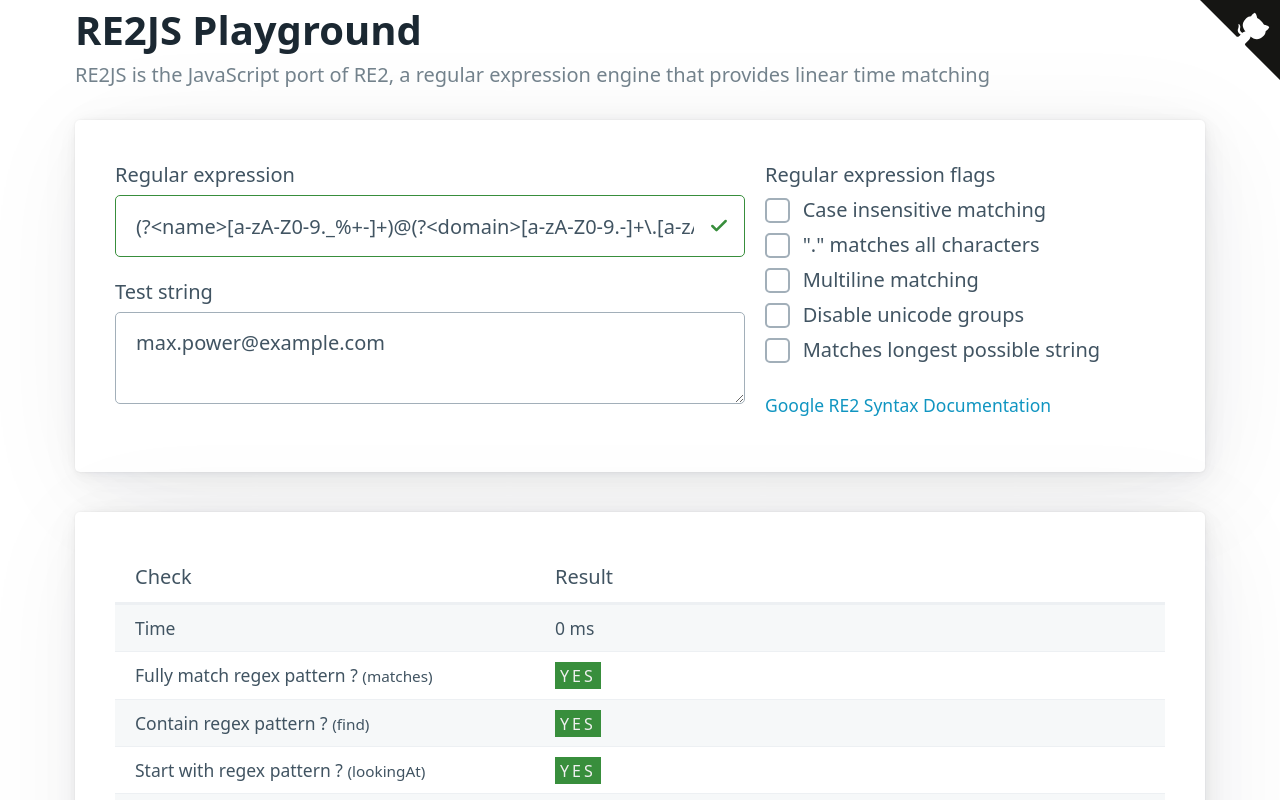
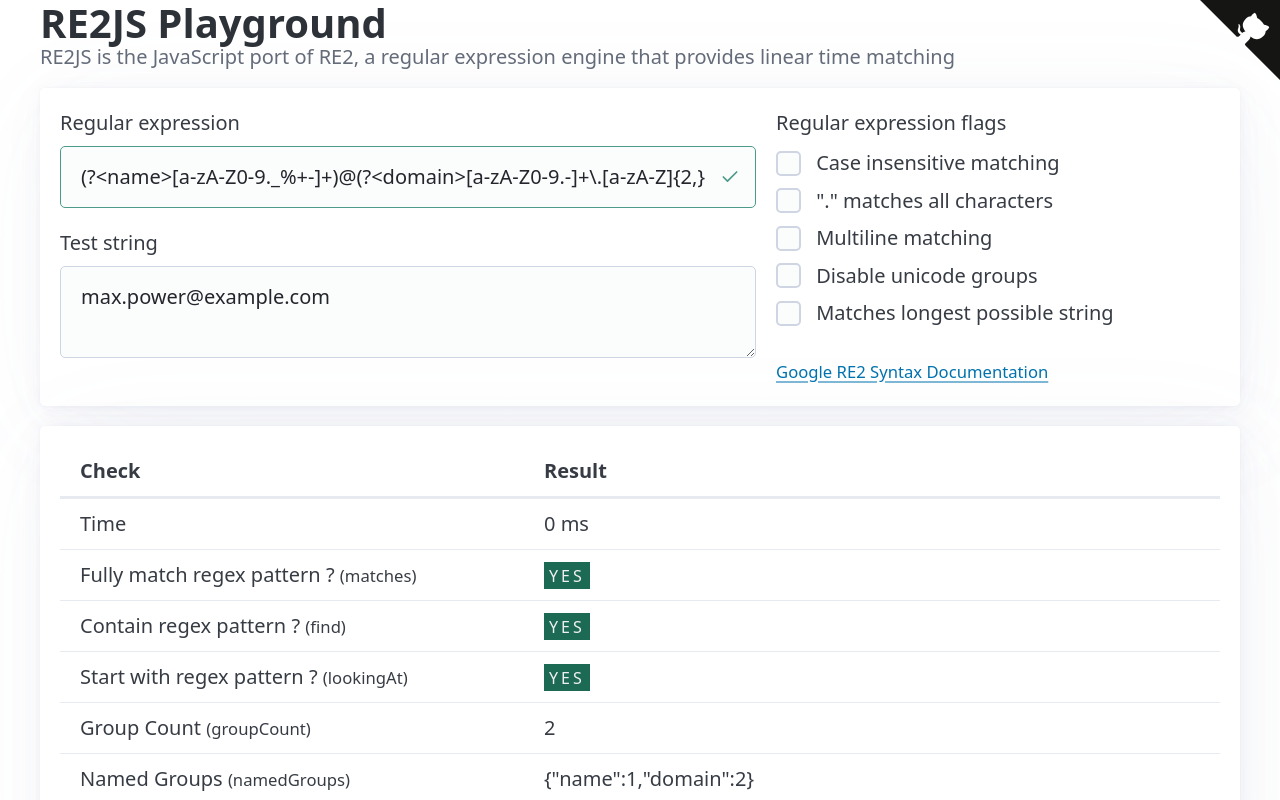
Before and after one commit to le0pard/re2js, a SvelteKit app: page / in a window 1280 px wide. Shown: the top 800 px of the page. Built offline with nearby package versions, Linux system fonts and the light colour scheme.

Commit message:
update pico css

```diff
--- a/src/routes/+page.svelte
+++ b/src/routes/+page.svelte
@@ -243,11 +243,11 @@
   }
 
   .status-tag__yes {
-    background-color: var(--ins-color);
+    background-color: var(--pico-ins-color);
   }
 
   .status-tag__no {
-    background-color: var(--del-color);
+    background-color: var(--pico-del-color);
   }
 
   .long-text {
@@ -261,7 +261,7 @@
     align-items: center;
     justify-content: center;
     color: #f0f0f0;
-    background-color: var(--del-color);
+    background-color: var(--pico-del-color);
     letter-spacing: 0.15rem;
     padding: 3px 5px 2px 5px;
     font-size: 0.8rem;
```
Also changed, not shown: package.json (+11 -11 lines), 1 other file (tests, documents, lock files or other folders).
